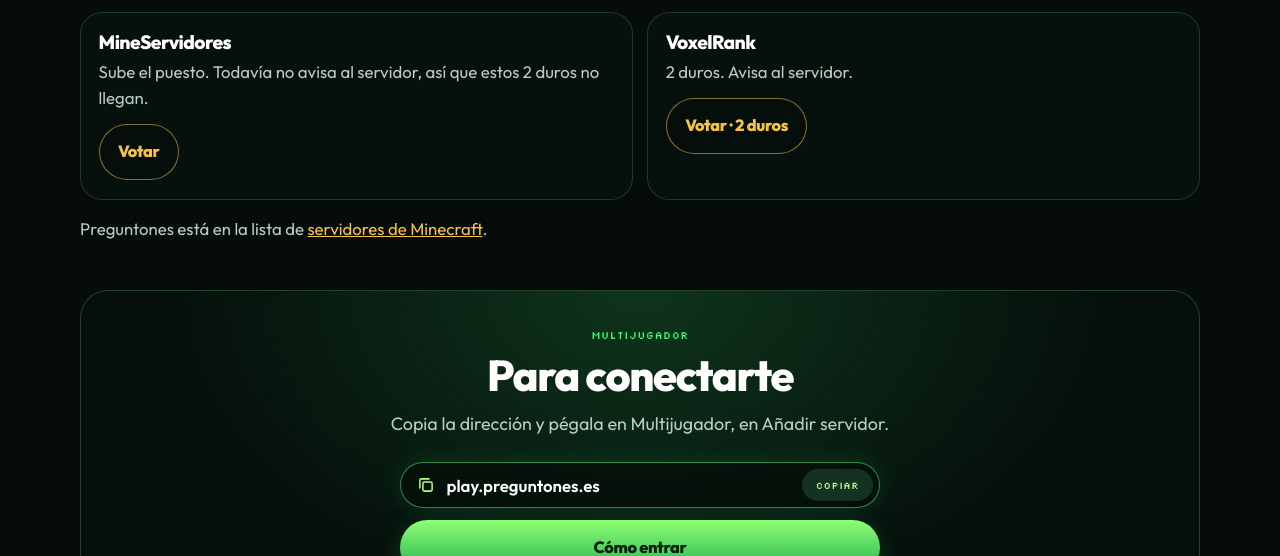
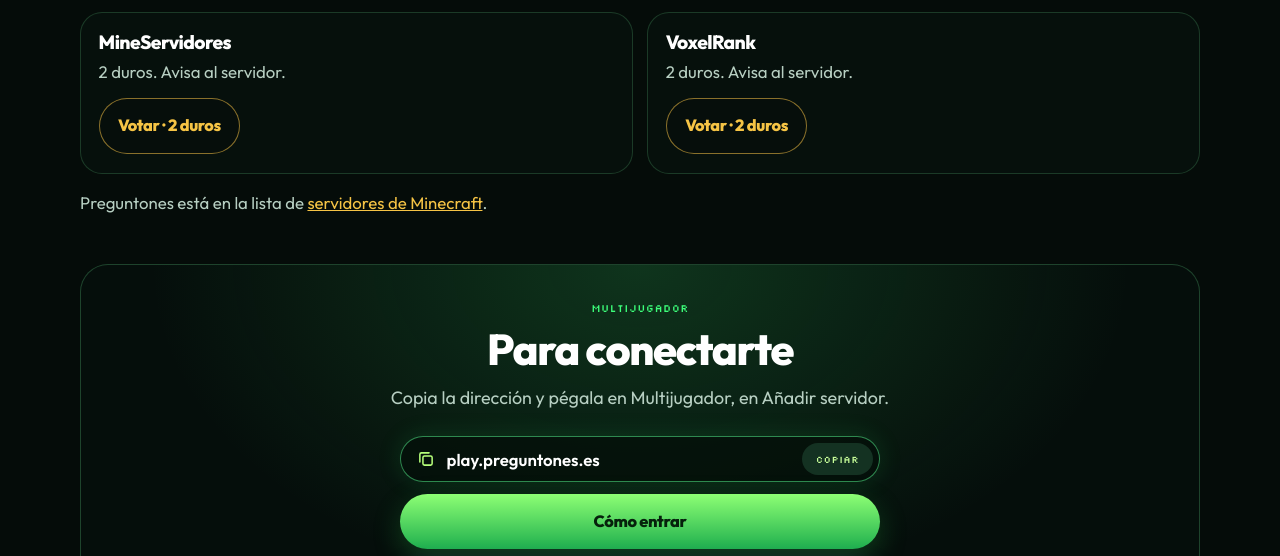
Before and after one commit to AlexCasanovaQA/preguntones-web, a plain HTML site: page index.html in a window 1280 px wide. Shown: the part 7115-7671 px from the top of the page. Drawn offline with Linux system fonts and the light colour scheme.

Commit message:
Dice que MineServidores ya avisa al servidor al votar.
Co-authored-by: Cursor <cursoragent@cursor.com>

```diff
--- a/index.html
+++ b/index.html
@@ -311,8 +311,8 @@
         </li>
         <li class="voto">
           <h3>MineServidores</h3>
-          <p>Sube el puesto. Todavía no avisa al servidor, así que estos 2 duros no llegan.</p>
-          <a class="boton boton-linea" href="https://mineservidores.com/servidor/preguntones/votar">Votar</a>
+          <p>2 duros. Avisa al servidor.</p>
+          <a class="boton boton-linea" href="https://mineservidores.com/servidor/preguntones/votar">Votar · 2 duros</a>
         </li>
         <li class="voto">
           <h3>VoxelRank</h3>
```
